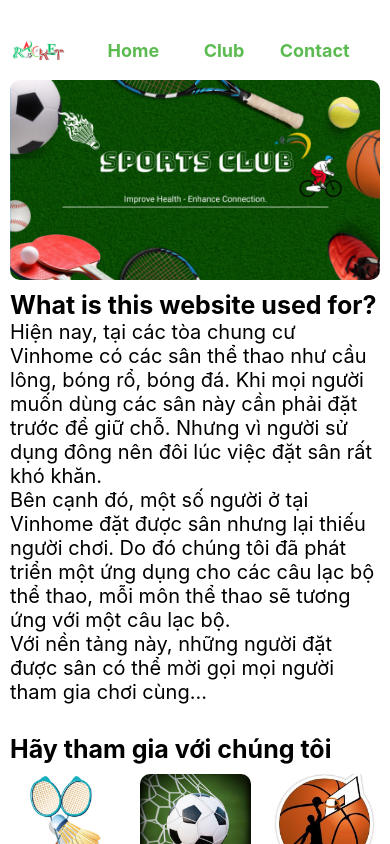
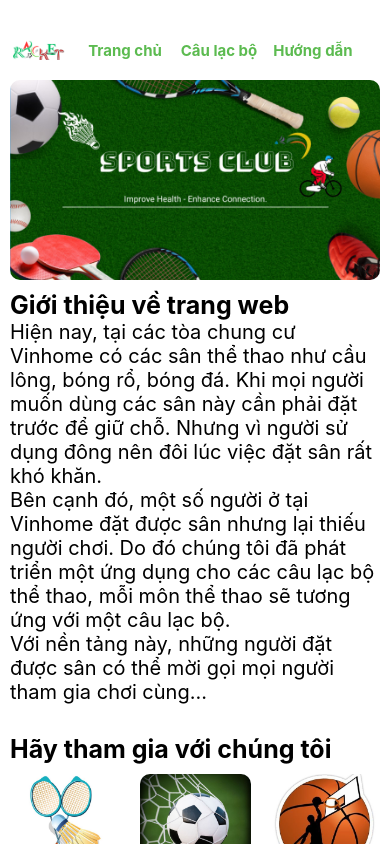
Before and after one commit to TinNTGaming/SWD_Mobile, a React Native app: screen /MemberPage in a window 390 px wide. Built offline with nearby package versions, Linux system fonts and the light colour scheme.

Commit message:
trungtin

```diff
--- a/app/components/HeaderMember.js
+++ b/app/components/HeaderMember.js
@@ -53,7 +53,7 @@ function HeaderMember() {
               onPress={() => handleTabClick('home')}
             >
               <Text style={styles.active}>
-                <Text style={{ fontWeight: 'bold' }}>Home</Text>
+                <Text style={{ fontWeight: 'bold' }}>Trang chủ</Text>
               </Text>
             </TouchableOpacity>
             <TouchableOpacity
@@ -61,7 +61,7 @@ function HeaderMember() {
               onPress={() => handleTabClick('club')}
             >
               <Text style={styles.active}>
-                <Text style={{ fontWeight: 'bold' }}>Club</Text>
+                <Text style={{ fontWeight: 'bold' }}>Câu lạc bộ</Text>
               </Text>
             </TouchableOpacity>
             <View style={styles.childContent}>
@@ -70,7 +70,7 @@ function HeaderMember() {
                 onPress={() => handleTabClick('contact')}
               >
                 <Text style={styles.active}>
-                  <Text style={{ fontWeight: 'bold' }}>Contact</Text>
+                  <Text style={{ fontWeight: 'bold' }}>Hướng dẫn</Text>
                 </Text>
               </TouchableOpacity>
             </View>
@@ -79,7 +79,7 @@ function HeaderMember() {
         <View style={styles.contentRight}>
         <TouchableOpacity onPress={() => setShowDropdown(!showDropdown)}>
           <View style={styles.headerUserInfo}>
-            <Text style={{ fontSize: 13, fontWeight: '300', textTransform: 'uppercase' }}>
+            <Text style={{ fontSize: 15, fontWeight: 'bold', textTransform: 'uppercase' }}>
               {userInfo.name}
             </Text>
           </View>
@@ -126,7 +126,6 @@ const styles = StyleSheet.create({
     },
     middle: {
       flex: 1,
-      marginLeft: 10,
     },
     contentMiddle: {
       flexDirection: 'row',
@@ -138,7 +137,7 @@ const styles = StyleSheet.create({
     },
     active: {
       color: '#5cbb50',
-      fontSize: 18,
+      fontSize: 15,
     },
     contentRight: {
       marginLeft: 20,
@@ -166,15 +165,15 @@ const styles = StyleSheet.create({
     dropdown: {
         position: 'absolute',
         top: 70,
-        right: 10,
-        backgroundColor: '#fff',
+        right: 0,
+        backgroundColor: 'grey',
         borderRadius: 5,
         padding: 10,
         zIndex: 1001,
       },
       logoutText: {
         fontSize: 13,
-        fontWeight: '300',
+        fontWeight: 'bold',
         textTransform: 'uppercase',
         color: 'red',
       }
--- a/app/components/contentClub/MyJoinPost.js
+++ b/app/components/contentClub/MyJoinPost.js
@@ -187,7 +187,7 @@ const styles = StyleSheet.create({
   },
   clubTitleNewFeed: {
     height: 51,
-    position: "fixed",
+    position: "relative",
     backgroundColor: "#e8eee7",
     borderRadius: 5,
     width: "100%",
--- a/app/components/contentClub/MyPost.js
+++ b/app/components/contentClub/MyPost.js
@@ -294,7 +294,7 @@ const styles = StyleSheet.create({
   clubTitleNewFeed: {
     marginLeft: 60,
     height: 51,
-    position: "fixed",
+    position: "relative",
     backgroundColor: "#e8eee7",
     borderRadius: 5,
     width: "70%",
--- a/app/components/contentClub/NewFeed.js
+++ b/app/components/contentClub/NewFeed.js
@@ -110,7 +110,7 @@ function NewFeed({ inforWallet, tranPoint, yards, setActiveTab, clubDetail }) {
         <TouchableOpacity style={styles.postContainer} onPress={() => navigation.navigate('CreatePostPage', { clubDetail, idclubmem })}>
         <Image source={userInfo && userInfo.image ? { uri: userInfo.image } : null} style={styles.avatar} />
         <Text style={styles.writeBtn}>
-          <Text>{userInfo ? userInfo.name : 'Guest'} ơi</Text>
+          <Text>{userInfo ? userInfo.name : 'Guest'} ơi! </Text>
           <Text style={{ marginLeft: 5 }}>Bạn đang muốn gì thế?</Text>
         </Text>
       </TouchableOpacity>
--- a/app/components/contentMember/ClubContent.js
+++ b/app/components/contentMember/ClubContent.js
@@ -27,7 +27,7 @@ function ClubContent() {
   return (
     <View style={styles.containerClub1}>
       <View style={styles.line}></View>
-      <Text style={styles.clubTitle}>Sport clubs</Text>
+      <Text style={styles.clubTitle}>Các câu lạc bộ thể thao</Text>
       <ScrollView horizontal={false}>
       <View style={styles.contentMiddle}>
         {clubs &&
--- a/app/components/contentMember/HomeContent.js
+++ b/app/components/contentMember/HomeContent.js
@@ -14,7 +14,7 @@ function HomeContent() {
           <Image source={image} style={styles.headerImage} />
         </View>
         <View style={styles.contentDown}>
-          <Text style={styles.content1}>What is this website used for?</Text>
+          <Text style={styles.content1}>Giới thiệu về trang web</Text>
           <Text style={styles.content2}>
             Hiện nay, tại các tòa chung cư Vinhome có các sân thể thao như cầu lông, bóng rổ, bóng đá. Khi mọi người muốn dùng các sân này cần phải đặt trước để giữ chỗ. Nhưng vì người sử dụng đông nên đôi lúc việc đặt sân rất khó khăn.
           </Text>
--- a/app/screens/ClubPage.js
+++ b/app/screens/ClubPage.js
@@ -143,7 +143,7 @@ const ClubPage = () => {
           </TouchableOpacity>
         )}
       </View>
-      <View style={styles.mainClub}>
+      <View>
       <TouchableOpacity onPress={() => navigation.navigate('MemberPage')}>
         <Text style={styles.btn}>Quay Lại</Text>
       </TouchableOpacity>
@@ -156,7 +156,7 @@ const styles = StyleSheet.create({
   containerClub: {
     flex: 1,
     backgroundColor: '#FEF7F7',
-    padding: 10,
+    padding: 100,
   },
   clubHeader: {
     flex: 1,
@@ -170,6 +170,7 @@ const styles = StyleSheet.create({
     fontSize: 24,
     paddingTop: 20,
     margin: 0,
+    textAlign:'center'
   },
   btn: {
     padding: 10,
--- a/app/screens/MainClubPage.js
+++ b/app/screens/MainClubPage.js
@@ -83,17 +83,22 @@ const MainClubPage = () => {
   return (
     <View style={styles.mainClubContainer}>
       <View style={styles.sideBarMain}>
+
         <TouchableOpacity style={styles.tabBtn} onPress={() => navigation.navigate('MemberPage')}>
-          <FontAwesomeIcon icon={faHome} />
-          <Text>Home</Text>
+            <View>
+                <FontAwesomeIcon icon={faHome}/>
+            </View>
+            <Text style={styles.text}>Trang chủ</Text>
         </TouchableOpacity>
 
         <TouchableOpacity
           style={[styles.tabBtn, activeTab === "newFeed" && styles.activeTab]}
           onPress={() => handleTabClick("newFeed")}
         >
-          <FontAwesomeIcon icon={faNewspaper} />
-          <Text>New feed</Text>
+          <View style={styles.icon}>
+            <FontAwesomeIcon icon={faNewspaper} />
+          </View>
+          <Text style={styles.text}>Bảng tin</Text>
         </TouchableOpacity>
 
         <TouchableOpacity
@@ -101,7 +106,7 @@ const MainClubPage = () => {
           onPress={() => handleTabClick("myPost")}
         >
           <FontAwesomeIcon icon={faEnvelope} />
-          <Text>My posted</Text>
+          <Text style={styles.text}>Bài đăng của tôi</Text>
         </TouchableOpacity>
 
         <TouchableOpacity
@@ -109,7 +114,7 @@ const MainClubPage = () => {
           onPress={() => handleTabClick("myJoinPost")}
         >
           <FontAwesomeIcon icon={faEnvelope} />
-          <Text>Posts joined</Text>
+          <Text style={styles.text}>Bài đăng tham gia</Text>
         </TouchableOpacity>
 
         <TouchableOpacity
@@ -117,7 +122,7 @@ const MainClubPage = () => {
           onPress={() => handleTabClick("myHistory")}
         >
           <FontAwesomeIcon icon={faEnvelope} />
-          <Text>History</Text>
+          <Text style={styles.text}>Ví</Text>
         </TouchableOpacity>
       </View>
       <View style={styles.contentContainer}>
@@ -156,13 +161,14 @@ const styles = StyleSheet.create({
     borderTopColor: "#e9e1e1",
   },
   tabBtn: {
+    flex:1,
     width: "20%",
-    paddingVertical: 20,
-    paddingHorizontal: 10,
-    fontWeight: "bold",
-    textAlign: "center",
+    paddingVertical: 5,
+    paddingHorizontal: 5,
     borderBottomWidth: 1,
     borderBottomColor: "#e9e1e1",
+    justifyContent:'center',
+    alignItems:'center',
   },
   tabBtnText: {
     fontWeight: "bold",
@@ -174,6 +180,10 @@ const styles = StyleSheet.create({
     flex: 1,
     backgroundColor: "#fff",
   },
+  text:{
+    textAlign: 'center',
+    fontWeight: "bold",
+  }
 });
 
 export default MainClubPage;
```
